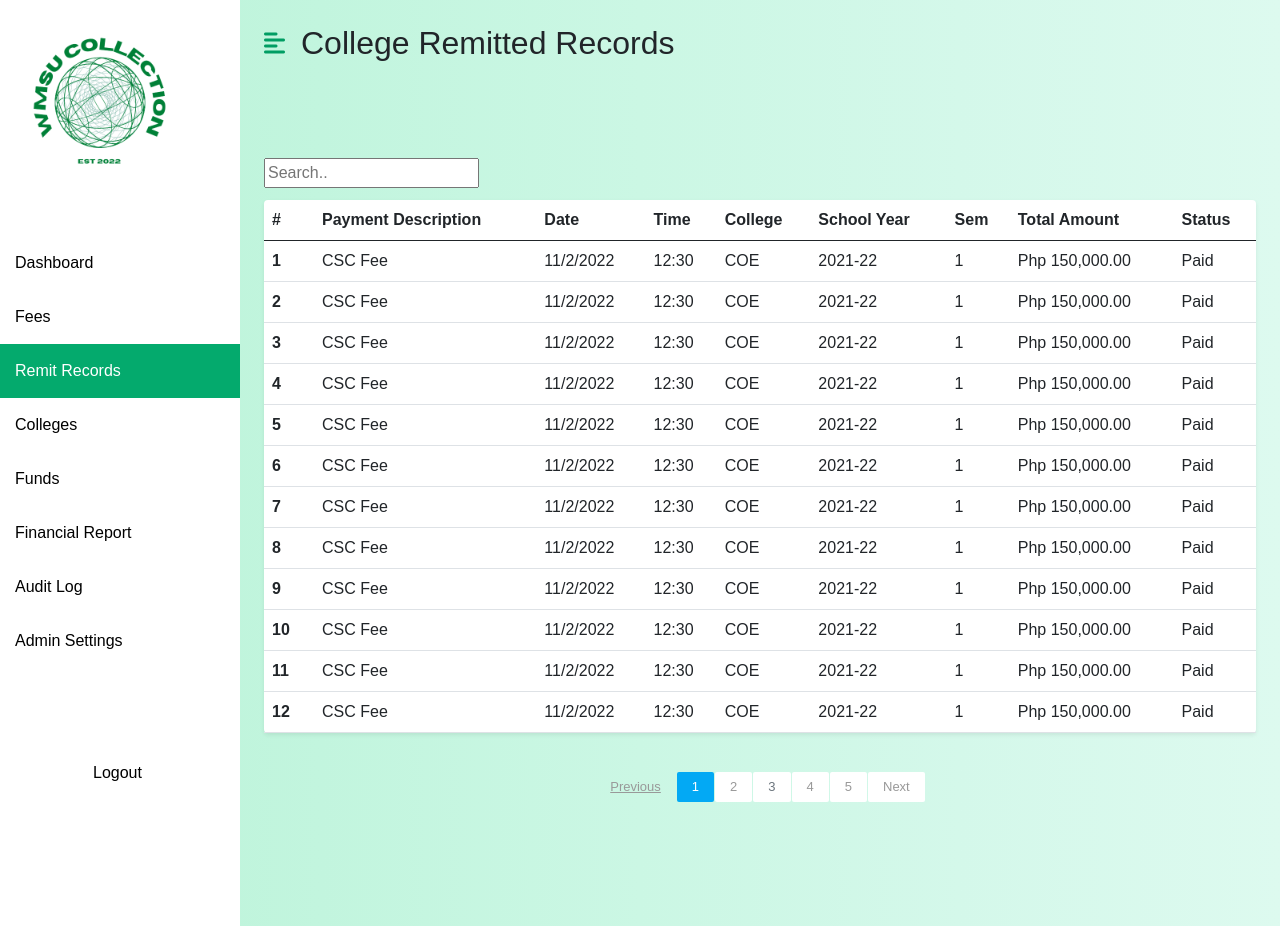
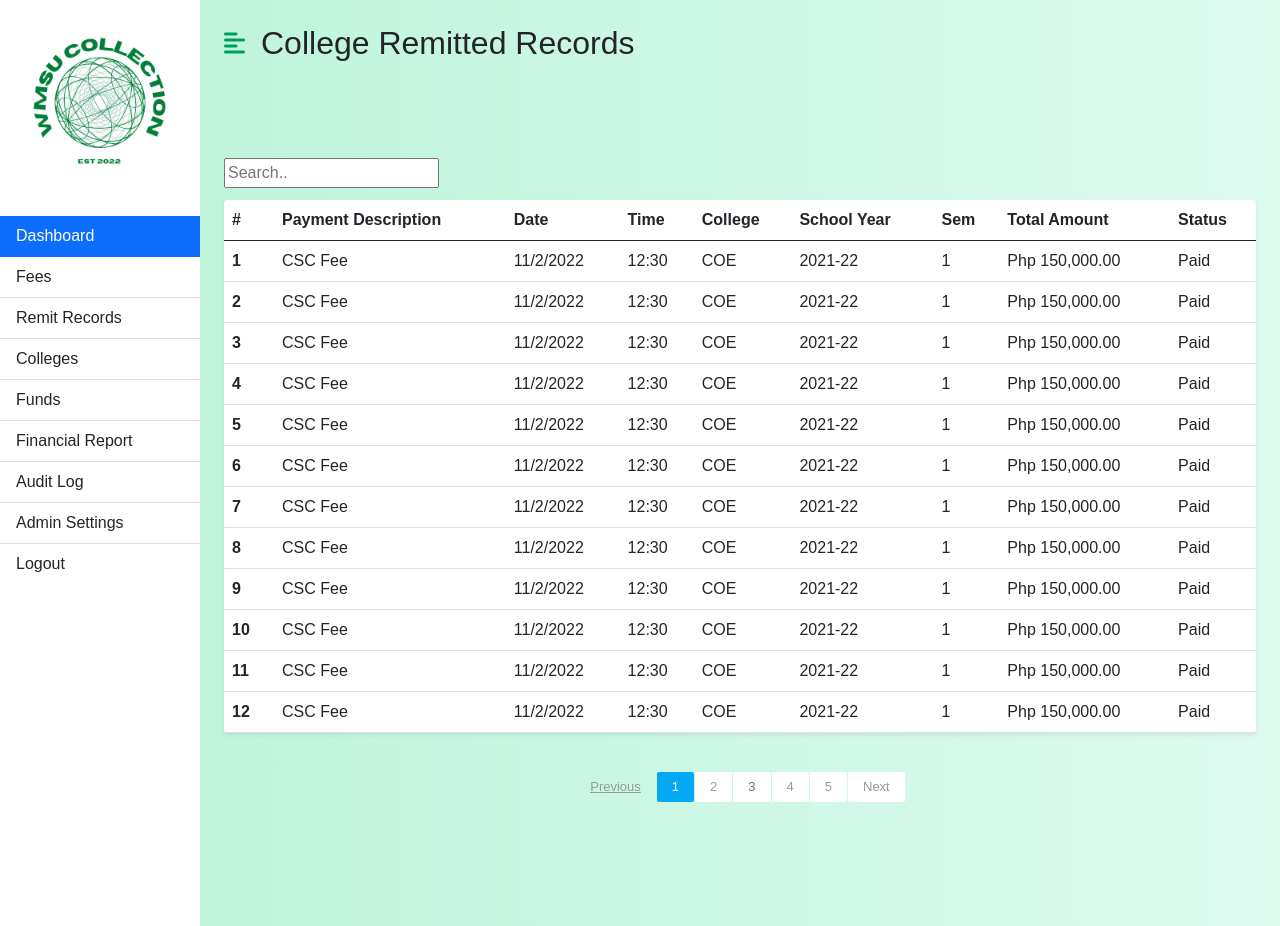
Before and after one commit to LurDooDev/wmsu-collection-system, a PHP site: page /remit-records/remit-records.php in a window 1280 px wide. Run offline with PHP 8.4, Linux system fonts and the light colour scheme; some libraries are stand-ins or nearby versions.

Commit message:
Update remit-records.php

```diff
--- a/remit-records/remit-records.php
+++ b/remit-records/remit-records.php
@@ -1,41 +1,33 @@
-<!DOCTYPE html>
-<html lang="en">
-
-<head>
+<!doctype html>
+<html lang="en" class="no-js">
+  <html>
+    <head>
     <meta charset="UTF-8" />
     <meta http-equiv="X-UA-Compatible" content="IE=edge" />
     <meta name="viewport" content="width=device-width, initial-scale=1.0" />
+<!--- links for bootstrap and css  --->
     <link href="https://cdn.jsdelivr.net/npm/bootstrap@5.0.0-beta3/dist/css/bootstrap.min.css" rel="stylesheet" />
     <link rel="stylesheet" href="https://cdnjs.cloudflare.com/ajax/libs/font-awesome/5.15.3/css/all.min.css" />
     <link rel="stylesheet" href="../css/remit.css" />
     <script src="https://kit.fontawesome.com/6023332cf2.js" crossorigin="anonymous"></script>
     <title>Wmsu Collection System</title>
-</head>
+    </head>
 
-<body>
-    <div class="d-flex" id="wrapper">
-        <!-- Sidebar -->
+      <body>
+      <div class="d-flex" id="wrapper">
+        <!-- Sidebar with bootstrap -->
         <div class="bg-white" id="sidebar-wrapper">
-            <img src="../login/images/logo.jpg" width ="200" alt="CCS COLLECTION FEE">
-            <div class="darna my-3">
-                <a href="#" class="#">
-                    Dashboard</a>
-                <a href="#" class="#">
-                    Fees</a>
-                <a href="#" class="active">
-                    Remit Records</a>
-                <a href="#" class="# ">
-                    Colleges</a>
-                <a href="#" class="#">
-                    Funds</a>
-                <a href="#" class="#">
-                     Financial Report</a>
-                <a href="#" class="#">
-                     Audit Log</a>
-                     <a href="#" class="#">
-                     Admin Settings</a>
-                <a href="#" class="#" id='a_logout'>
-                    Logout</a>
+            <img src="../images/logo.jpg" width ="200" alt="CCS COLLECTION FEE">
+            <div class="list-group list-group-flush my-3">
+                <a href="../admin/dashboard.php" class="list-group-item list-group-item-action bg-hover first-text active">Dashboard</a>
+                <a href="../fees/fees.php" class="list-group-item list-group-item-action bg-hover first-text fw">Fees</a>
+                <a href="../remit-records/remit-records.php" class="list-group-item list-group-item-action bg-hover first-text fw">Remit Records</a>
+                <a href="../college/college.php" class="list-group-item list-group-item-action bg-hover first-text fw">Colleges</a>
+                <a href="../funds/funds.php" class="list-group-item list-group-item-action bg-hover first-text fw">Funds</a>
+                <a href="../financial-report/financial-report.php" class="list-group-item list-group-item-action bg-hover first-text fw">Financial Report</a>
+                <a href="../audit-log/audit-log.php" class="list-group-item list-group-item-action bg-hover first-text fw">Audit Log</a>
+                <a href="../admin-settings/admin-settings.php" class="list-group-item list-group-item-action bg-hover first-text fw">Admin Settings</a>
+                <a href="../public/logout.php" class="list-group-item list-group-item-action bg-hover first-text fw">Logout</a>
             </div>
         </div>
         <!-- /#sidebar-wrapper -->
```
